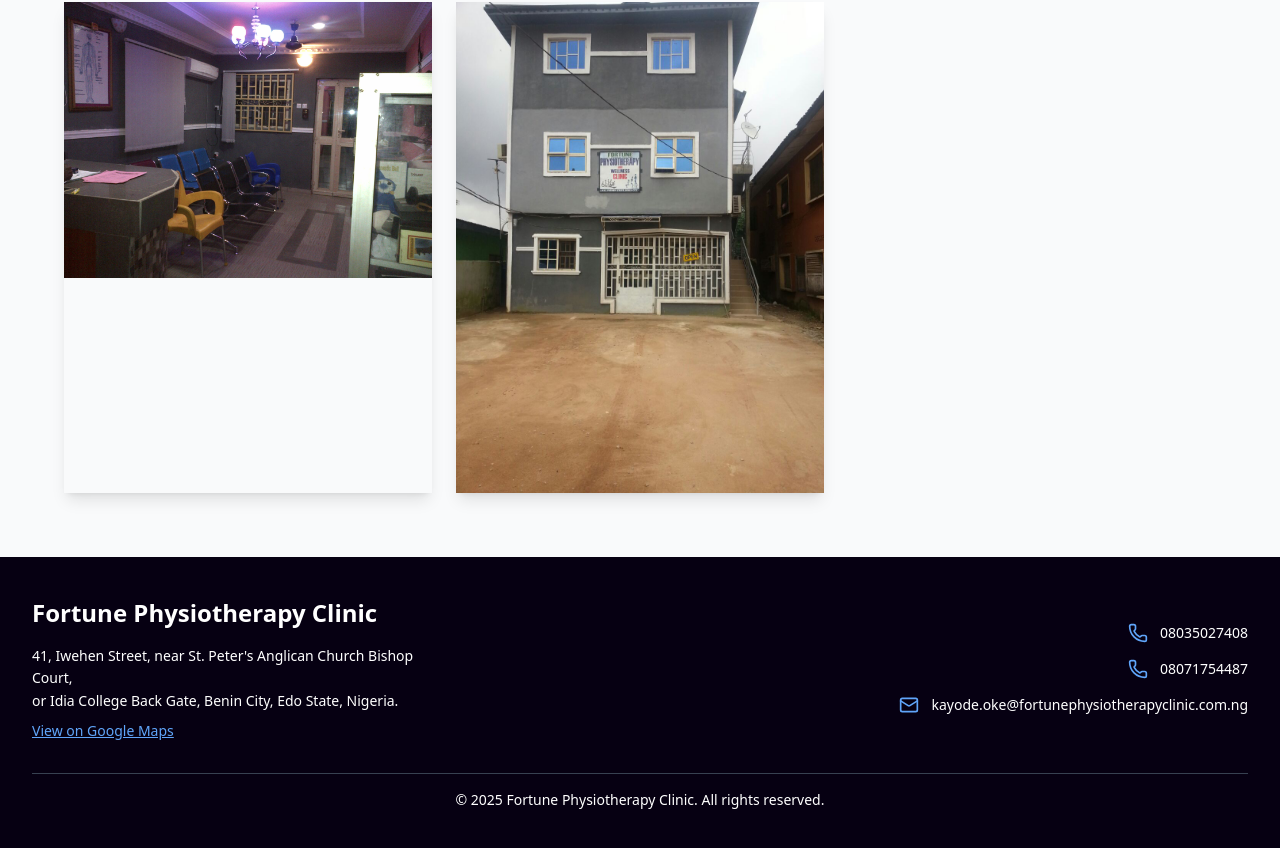
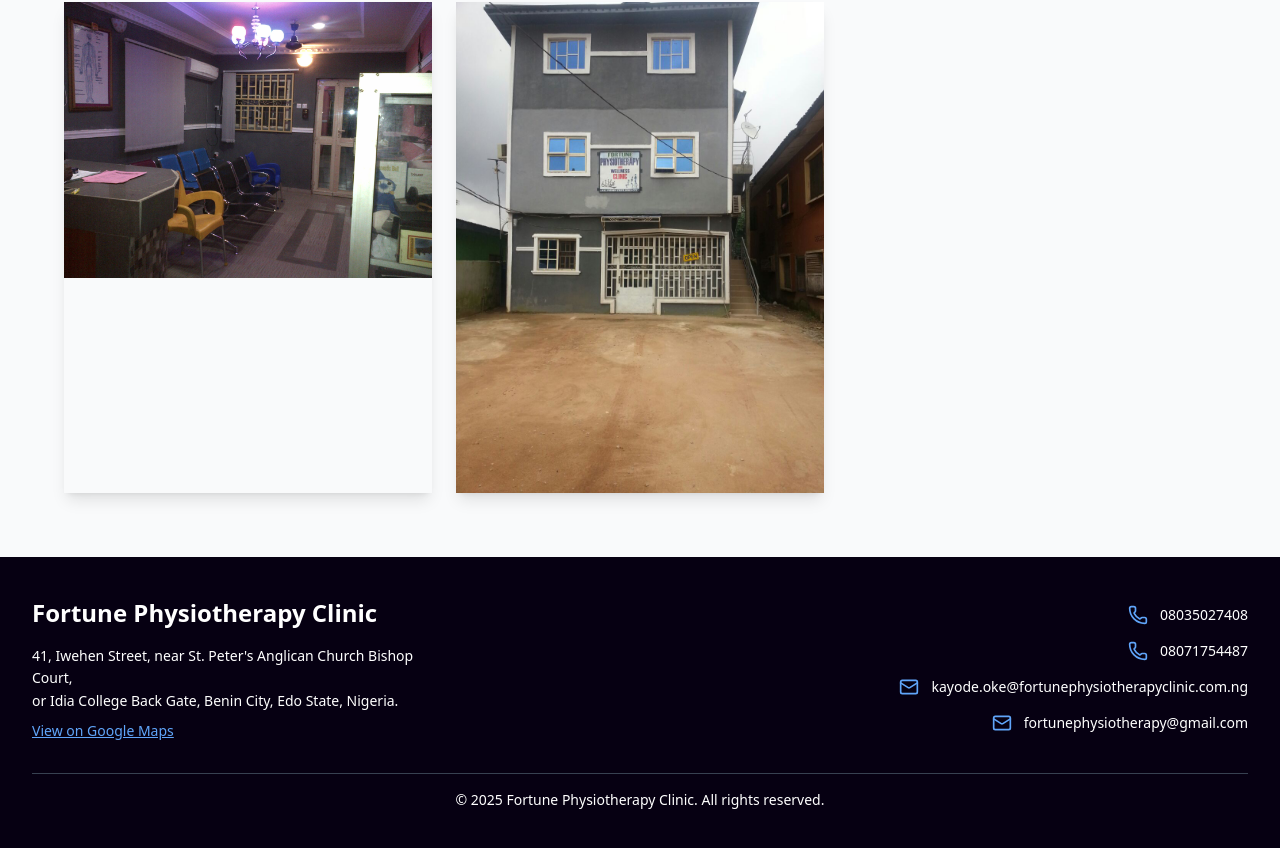
Before and after one commit to boymeetsblockchain/fortune-physiotherapy, a Next.js app: page / in a window 1280 px wide. Shown: the part 4388-5236 px from the top of the page. Built offline with nearby package versions, Linux system fonts and the light colour scheme.

Commit message:
added a new email

```diff
--- a/components/footer.tsx
+++ b/components/footer.tsx
@@ -57,6 +57,15 @@ export const Footer = () => {
                 kayode.oke@fortunephysiotherapyclinic.com.ng
               </a>
             </div>
+            <div className="flex items-center space-x-3 mt-4">
+              <Mail size={20} className="text-blue-400" />
+              <a
+                href="mailto:fortunephysiotherapy@gmail.com"
+                className="text-sm text-white hover:underline"
+              >
+                fortunephysiotherapy@gmail.com
+              </a>
+            </div>
           </div>
         </div>
 
```
